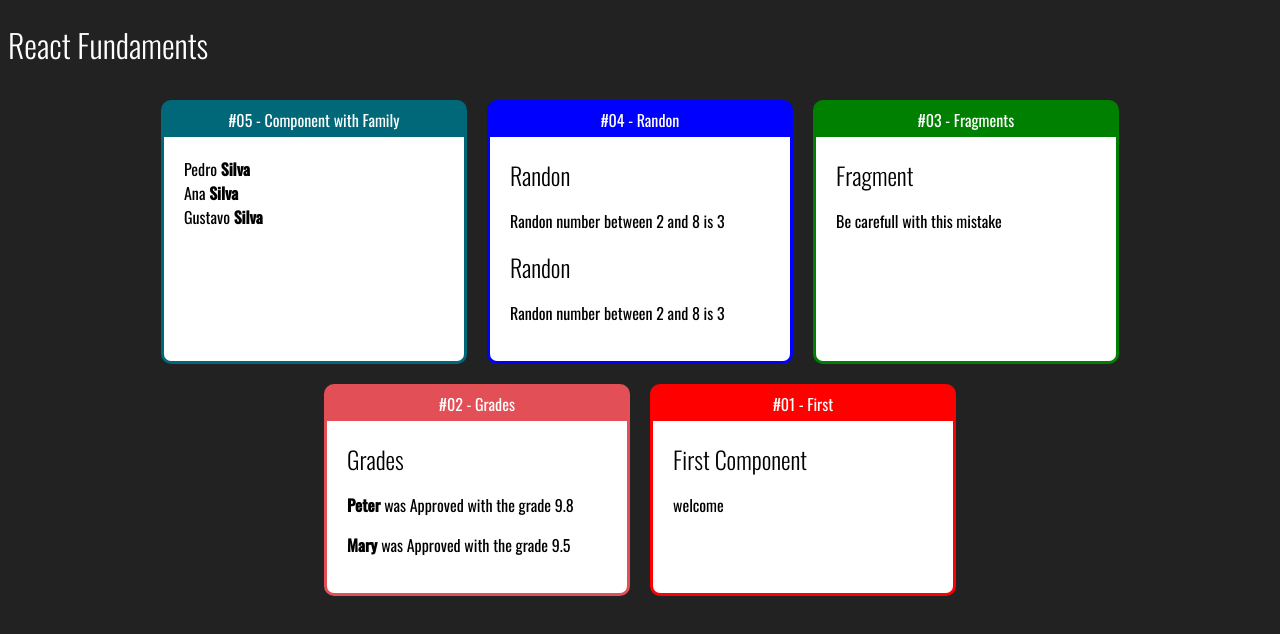
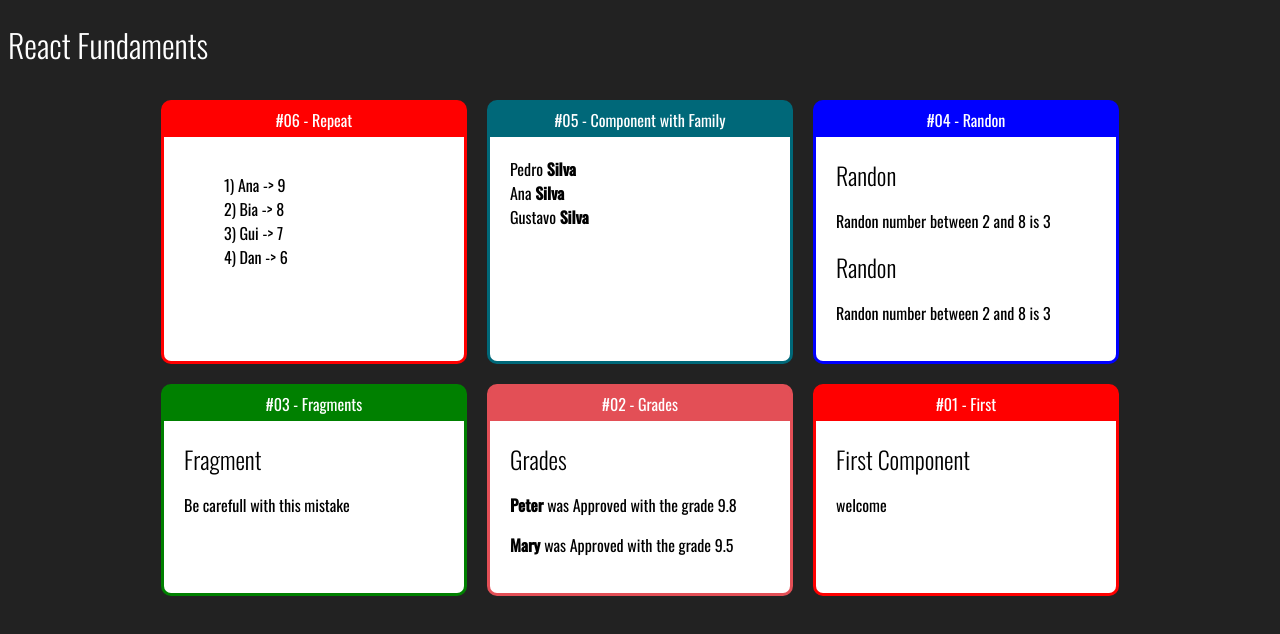
Before and after one commit to jessik126/fundaments-react, a React (Create React App) app: page / in a window 1280 px wide. Shown: the top 634 px of the page. Built offline with nearby package versions, Linux system fonts and the light colour scheme.

Commit message:
Using data array to array jsx (component)

```diff
--- a/src/App.jsx
+++ b/src/App.jsx
@@ -8,11 +8,15 @@ import Fragment from './components/basics/Fragment';
 import Random from "./components/basics/Random";
 import Family from "./components/basics/Family";
 import FamilyMember from "./components/basics/FamilyMember";
+import StudentsList from "./components/repet/StudentsList";
 
 export default _ => (
     <div className="App">
         <h1>React Fundaments</h1>
         <div className="Cards">
+            <Card title="#06 - Repeat">
+                <StudentsList></StudentsList>
+            </Card>
             <Card title="#05 - Component with Family" color="#006879">
                 <Family lastname="Silva">
                     <FamilyMember name="Pedro" />
--- /dev/null
+++ b/src/components/repet/StudentsList.jsx
@@ -0,0 +1,19 @@
+import React from "react";
+import students from '../../data/student.js';
+
+export default props => {
+    const studentlist = students.map(student => {
+        return (
+            <li key={student.id}>
+                {student.id}) {student.name} -> {student.grade}
+            </li>
+        )
+    })
+    return (
+        <div>
+            <ul style={{ listStyle: 'none' }}>
+                {studentlist}
+            </ul>
+        </div>
+    )
+}
--- /dev/null
+++ b/src/data/student.js
@@ -0,0 +1,6 @@
+export default [
+    {id:1, name: 'Ana', grade: 9},
+    {id:2, name: 'Bia', grade: 8},
+    {id:3, name: 'Gui', grade: 7},
+    {id:4, name: 'Dan', grade: 6}
+]
```
